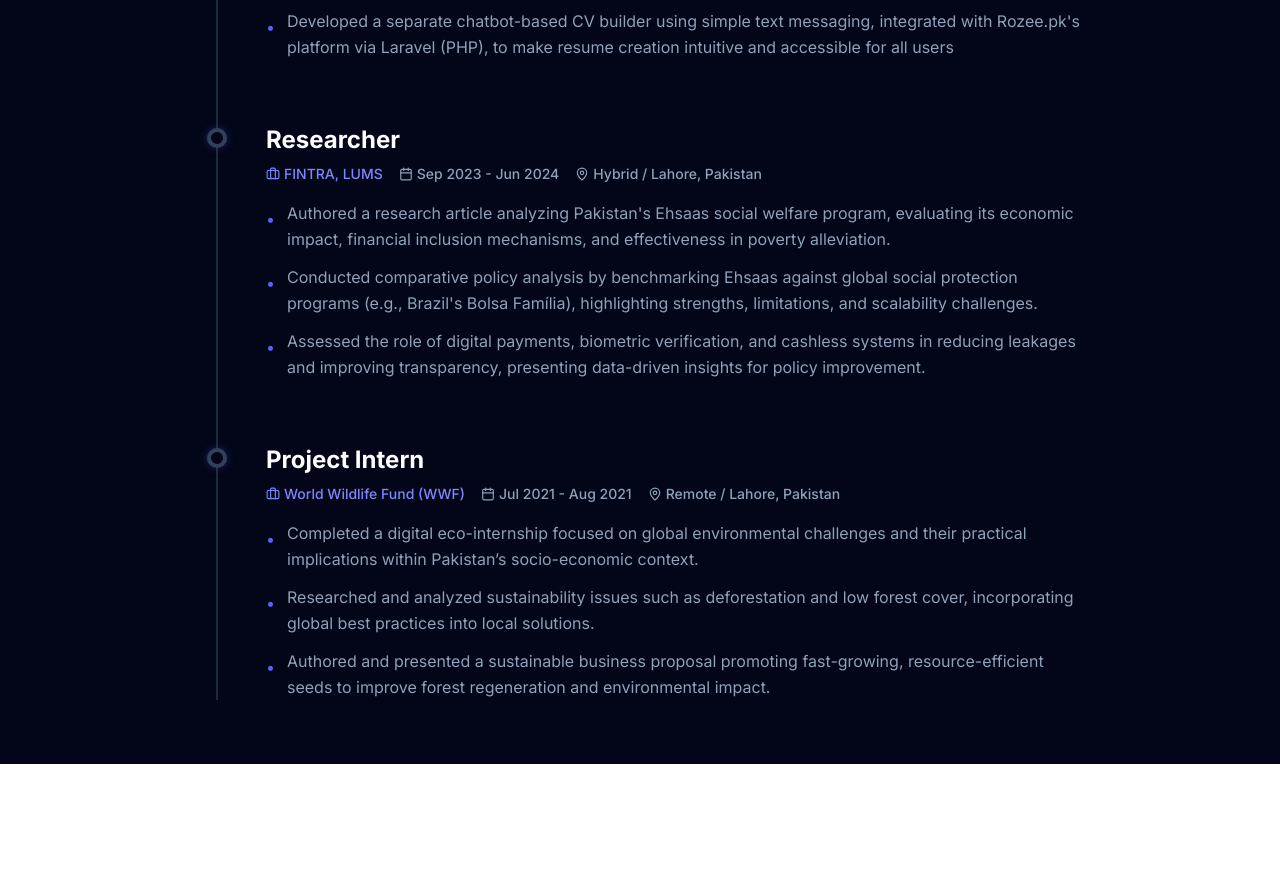
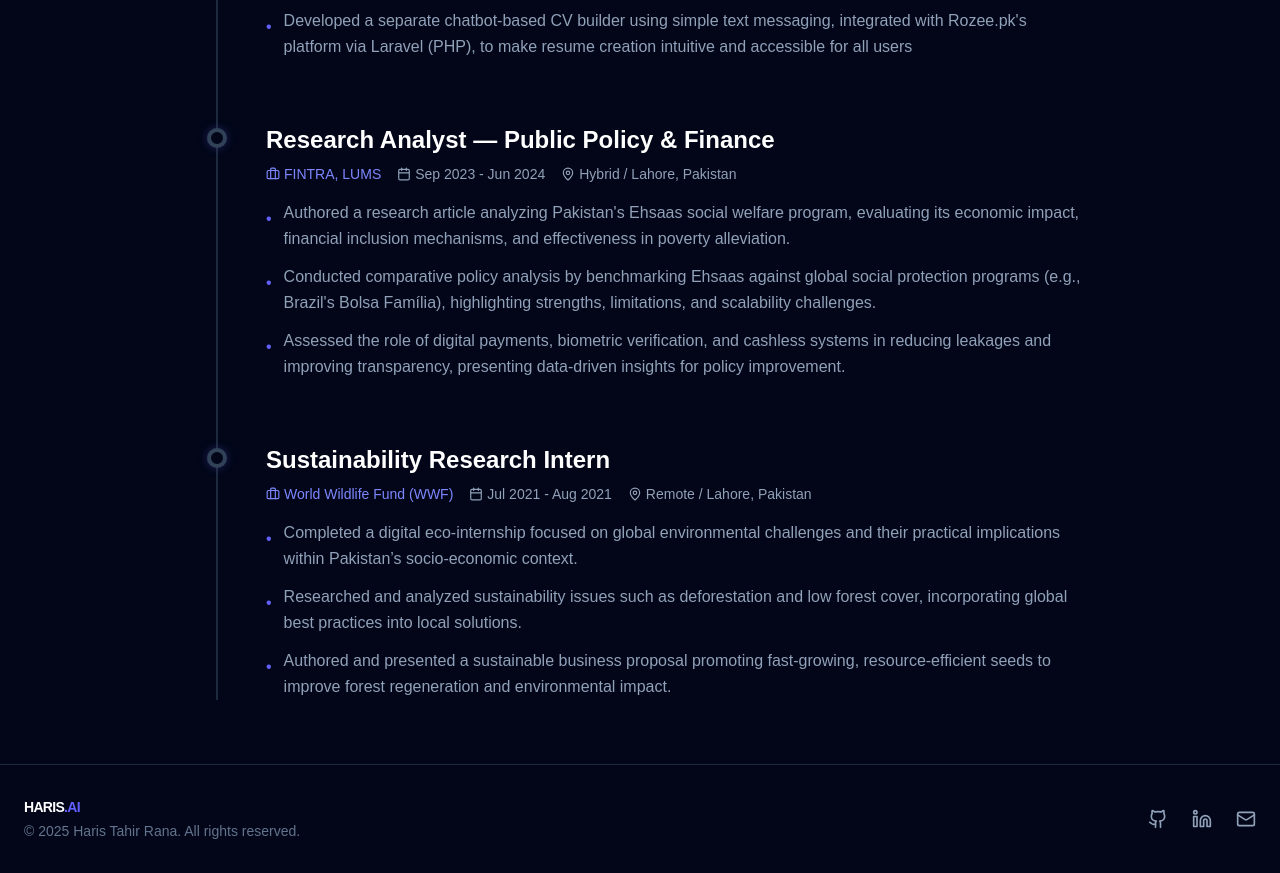
Before and after one commit to HarisTahir2003/portfolio, a Next.js app: page /experience in a window 1280 px wide. Shown: the part 740-1613 px from the top of the page. Before the commit the page ends 1504 px from the top, so only its background shows below. Built offline with nearby package versions, Linux system fonts and the light colour scheme.

Commit message:
added footer

```diff
--- a/src/app/contact/page.tsx
+++ b/src/app/contact/page.tsx
@@ -10,7 +10,7 @@ export default function ContactPage() {
         {/* Left Side: Info */}
         <div>
           <p className="text-lg text-zinc-400 mb-10">
-            I'm currently looking for new opportunities or interesting projects to collaborate on.
+            I'm currently looking for new opportunities or interesting projects to work on.
             Whether you have a question or just want to say hi, I'll try my best to get back to you!
           </p>
 
--- a/src/app/experience/page.tsx
+++ b/src/app/experience/page.tsx
@@ -2,7 +2,7 @@ import { Briefcase, Calendar, MapPin } from "lucide-react";
 
 const experiences = [
   {
-    role: "AI Researcher",
+    role: "Computer Vision and Medical Imaging Researcher",
     company: "Computer Vision and Graphics Lab, LUMS",
     duration: "Feb 2025 - Jun 2025",
     location: "Hybrid / Lahore, Pakistan",
@@ -14,7 +14,7 @@ const experiences = [
     color: "border-indigo-500"
   },
   {
-    role: "Web Development Intern",
+    role: "Full-Stack Web Development Intern",
     company: "Rozee",
     duration: "Jul 2024 - Aug 2024",
     location: "On-Site / Lahore, Pakistan",
@@ -26,7 +26,7 @@ const experiences = [
     color: "border-slate-700"
   },
     {
-        role: "Researcher",
+        role: "Research Analyst — Public Policy & Finance",
         company: "FINTRA, LUMS",
         duration: "Sep 2023 - Jun 2024",
         location: "Hybrid / Lahore, Pakistan",
@@ -38,7 +38,7 @@ const experiences = [
         color: "border-slate-700"
     },
     {
-        role: "Project Intern",
+        role: "Sustainability Research Intern",
         company: "World Wildlife Fund (WWF)",
         duration: "Jul 2021 - Aug 2021",
         location: "Remote / Lahore, Pakistan",
--- a/src/app/layout.tsx
+++ b/src/app/layout.tsx
@@ -2,6 +2,7 @@ import type { Metadata } from "next";
 import { Inter } from "next/font/google";
 import "./globals.css";
 import Navbar from "@/components/Navbar";
+import Footer from "@/components/Footer";
 
 const inter = Inter({ subsets: ["latin"] });
 
@@ -17,10 +18,13 @@ export default function RootLayout({
 }) {
   return (
     <html lang="en">
-      <body className={`${inter.className} bg-slate-950 text-slate-50 antialiased`}>
-        {/* The Navbar will now show up on every page */}
+      <body className="bg-slate-950 text-white min-h-screen flex flex-col">
         <Navbar />
-        {children}
+        {/* flex-grow ensures the footer stays at the bottom even on short pages */}
+        <div className="flex-grow">
+          {children}
+        </div>
+        <Footer />
       </body>
     </html>
   );
--- a/src/app/skills/page.tsx
+++ b/src/app/skills/page.tsx
@@ -15,9 +15,9 @@ const skillCategories = [
     skills: ["PyTorch", "LangChain", "HuggingFace", "Pandas", "NumPy", "Scikit-Learn"],
   },
   {
-    title: "Tools & DevOps",
+    title: "Tools",
     icon: <Terminal className="text-indigo-500" />,
-    skills: ["Git", "MLFlow", "Power BI", "MS Excel"],
+    skills: ["Git", "STATA", "Power BI", "MS Excel"],
   },
   {
     title: "Concepts",
--- /dev/null
+++ b/src/components/Footer.tsx
@@ -0,0 +1,53 @@
+"use client";
+
+import { Github, Linkedin, Mail } from "lucide-react";
+
+export default function Footer() {
+  const socials = [
+    {
+      name: "GitHub",
+      href: "https://github.com/HarisTahir2003",
+      icon: <Github size={20} />,
+    },
+    {
+      name: "LinkedIn",
+      href: "https://www.linkedin.com/in/haristahirrana/",
+      icon: <Linkedin size={20} />,
+    },
+    {
+      name: "Email",
+      href: "mailto:haristahirrana@gmail.com",
+      icon: <Mail size={20} />,
+    },
+  ];
+
+  return (
+    <footer className="w-full bg-slate-950 border-t border-slate-800 py-8">
+      <div className="max-w-7xl mx-auto px-6 flex flex-col md:flex-row justify-between items-center gap-6">
+
+        {/* Branding/Copyright */}
+        <div className="text-slate-500 text-sm">
+          <span className="text-white font-semibold tracking-tighter">HARIS<span className="text-indigo-500">.AI</span></span>
+          <p className="mt-1">© 2025 Haris Tahir Rana. All rights reserved.</p>
+        </div>
+
+        {/* Social Links */}
+        <div className="flex items-center gap-6">
+          {socials.map((social) => (
+            <a
+              key={social.name}
+              href={social.href}
+              target="_blank"
+              rel="noopener noreferrer"
+              className="text-slate-400 hover:text-indigo-400 transition-all transform hover:scale-110"
+              aria-label={social.name}
+            >
+              {social.icon}
+            </a>
+          ))}
+        </div>
+
+      </div>
+    </footer>
+  );
+}
```
